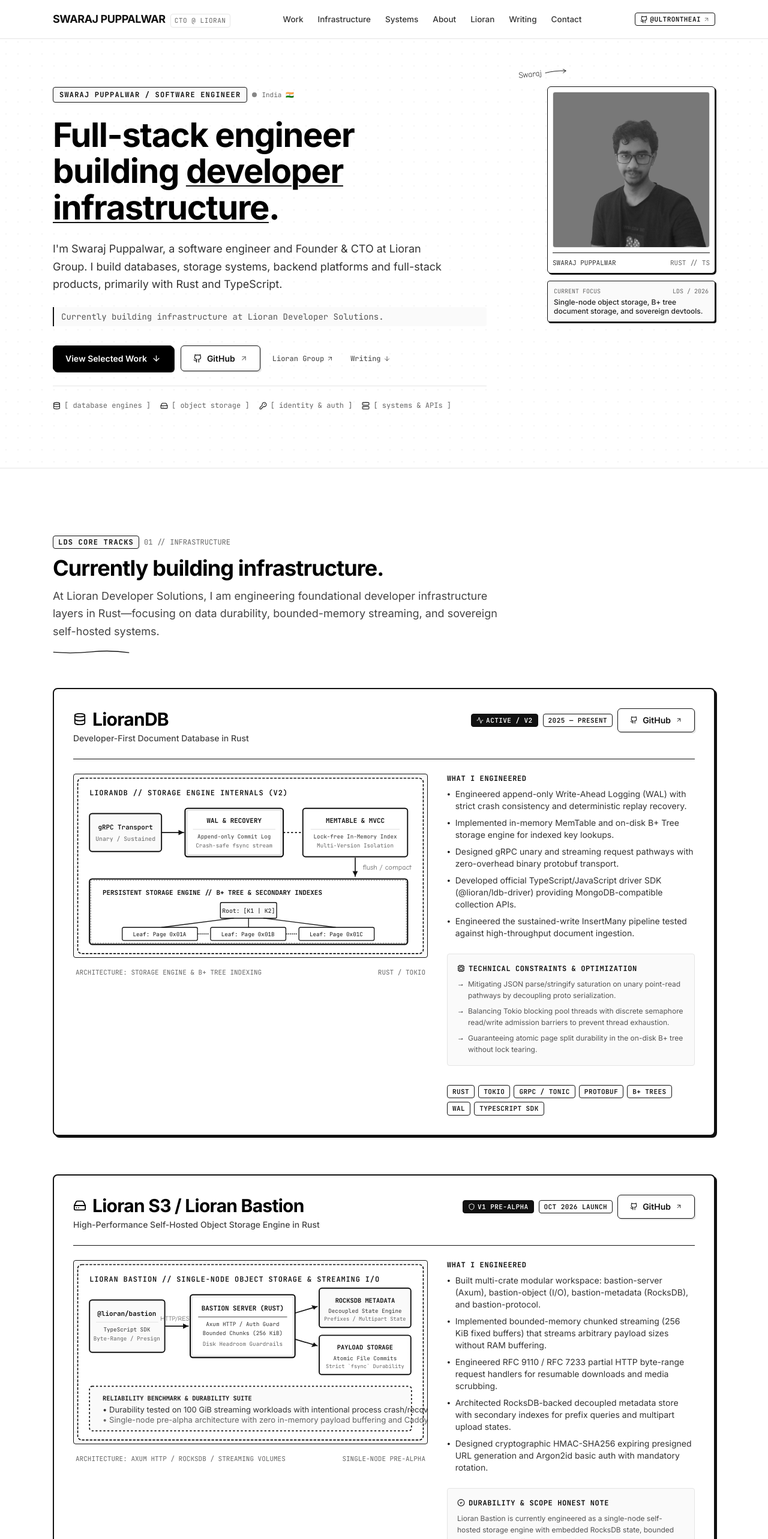
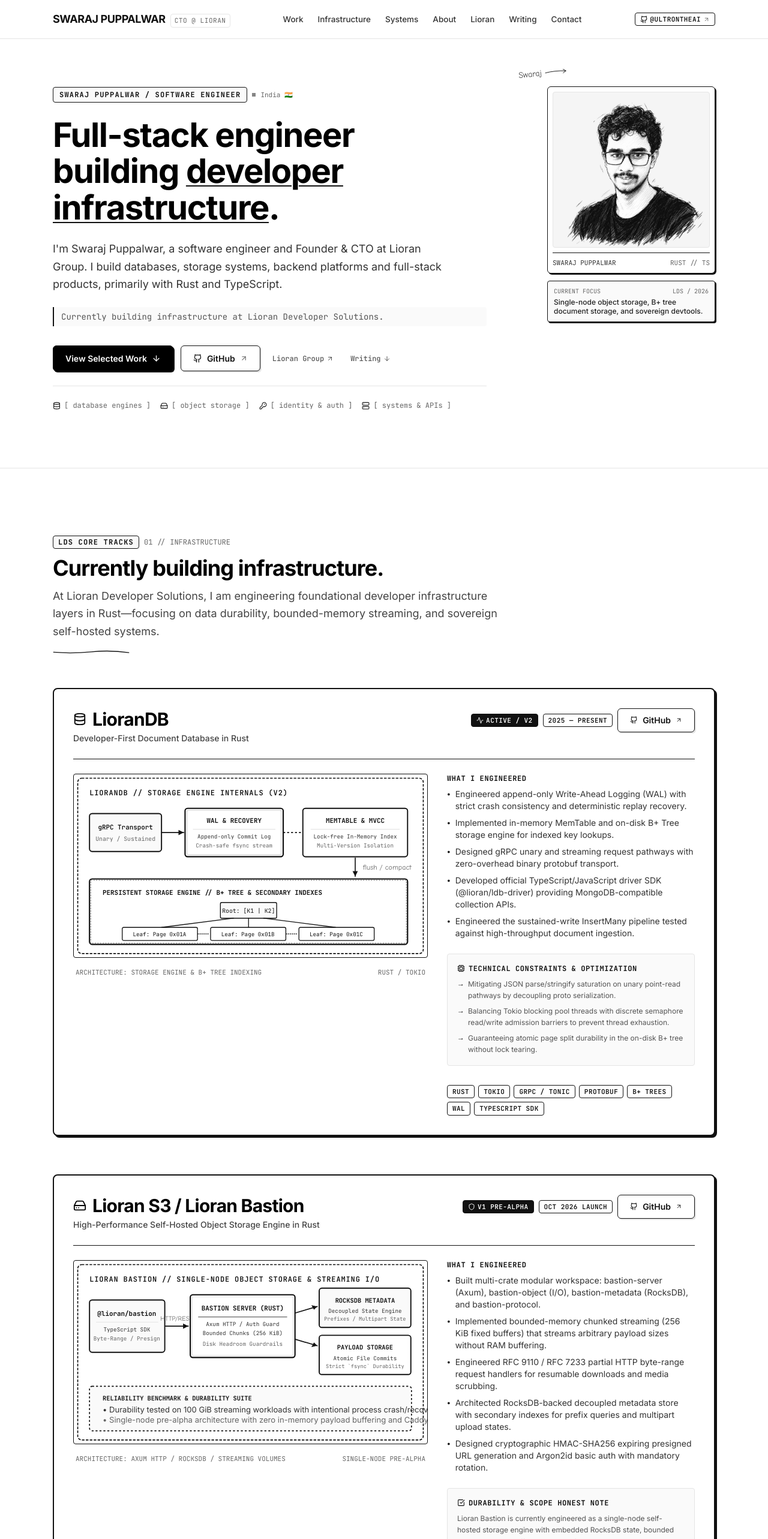
Before and after one commit to UltronTheAI/UltronTheAI, a Next.js app in the folder portfolio/: page / in a window 1280 px wide. Shown: the top 2566 px of the page at 60% size. Built offline with nearby package versions, Linux system fonts and the light colour scheme.

Commit message:
feat: update icons and styles in various components for improved UI consistency

```diff
--- a/portfolio/app/components/Contact.tsx
+++ b/portfolio/app/components/Contact.tsx
@@ -1,7 +1,7 @@
 "use client";
 
 import React, { useState } from "react";
-import { Mail, Github, Twitter, MapPin, Send, CheckCircle2, AlertCircle, ArrowUpRight } from "lucide-react";
+import { Mail, Github, Twitter, MapPin, Send, CheckSquare, AlertTriangle, ArrowUpRight } from "lucide-react";
 import { CONTACT_DATA } from "../data/portfolioData";
 import { HandDrawnUnderline } from "./SketchDrawings";
 
@@ -92,14 +92,14 @@
               {/* Status Alert */}
               {status === "success" && (
                 <div className="p-3 bg-[#FAFAFA] border-2 border-[#111111] rounded flex items-center gap-2.5 text-xs text-[#111111]">
-                  <CheckCircle2 size={16} className="text-[#111111]" />
+                  <CheckSquare size={16} className="text-[#111111]" />
                   <span>Message recorded successfully. Thank you for reaching out.</span>
                 </div>
               )}
 
               {status === "error" && (
                 <div className="p-3 bg-[#FAFAFA] border-2 border-[#111111] rounded flex items-start gap-2.5 text-xs text-[#111111]">
-                  <AlertCircle size={16} className="text-[#111111] shrink-0 mt-0.5" />
+                  <AlertTriangle size={16} className="text-[#111111] shrink-0 mt-0.5" />
                   <div>
                     <span>{errorMessage}</span>
                     <span className="block mt-1">
--- a/portfolio/app/components/CurrentlyBuilding.tsx
+++ b/portfolio/app/components/CurrentlyBuilding.tsx
@@ -1,5 +1,5 @@
 import React from "react";
-import { Database, HardDrive, KeyRound, ArrowUpRight, Github, CheckCircle2, Shield, Cpu, Activity } from "lucide-react";
+import { Database, HardDrive, KeyRound, ArrowUpRight, Github, CheckSquare, Shield, Cpu, Activity } from "lucide-react";
 import { CURRENTLY_BUILDING } from "../data/portfolioData";
 import { DatabaseSketch, StorageSketch, IdentitySketch, HandDrawnUnderline } from "./SketchDrawings";
 
@@ -208,7 +208,7 @@
 
               <div className="p-4 bg-[#FAFAFA] border border-[#E5E5E5] rounded space-y-2">
                 <h4 className="font-mono text-xs font-bold uppercase tracking-wider text-[#111111] flex items-center gap-1.5">
-                  <CheckCircle2 size={13} />
+                  <CheckSquare size={13} />
                   <span>Durability & Scope Honest Note</span>
                 </h4>
                 <p className="text-xs text-[#555555] leading-relaxed">
--- a/portfolio/app/components/Footer.tsx
+++ b/portfolio/app/components/Footer.tsx
@@ -20,7 +20,7 @@
               Full-Stack Software Engineer & Founder/CTO at Lioran Group. Building databases, object storage, and developer infrastructure in Rust & TypeScript.
             </p>
             <div className="flex items-center gap-2 pt-1 font-mono text-[11px] text-[#666666]">
-              <span className="inline-block w-2 h-2 rounded-full bg-[#111111]" />
+              <span className="inline-block w-1.5 h-1.5 bg-[#111111]" />
               <span>Engineered in India 🇮🇳</span>
             </div>
           </div>
--- a/portfolio/app/components/Hero.tsx
+++ b/portfolio/app/components/Hero.tsx
@@ -7,9 +7,6 @@
 export default function Hero() {
   return (
     <section id="home" className="relative pt-28 pb-16 md:pt-36 md:pb-24 border-b border-[#E5E5E5] bg-[#FFFFFF] overflow-hidden">
-      {/* Background paper dot grid */}
-      <div className="absolute inset-0 bg-grid-dots opacity-40 pointer-events-none" />
-
       <div className="relative mx-auto max-w-6xl px-4 sm:px-6">
         <div className="grid grid-cols-1 lg:grid-cols-12 gap-10 items-start">
 
@@ -21,7 +18,7 @@
               <span className="font-mono text-xs font-bold uppercase tracking-widest text-[#111111] bg-[#FAFAFA] border border-[#111111] px-2.5 py-1 rounded">
                 {HERO_DATA.eyebrow}
               </span>
-              <span className="inline-block w-2 h-2 rounded-full bg-[#111111] animate-pulse" />
+              <span className="inline-block w-1.5 h-1.5 bg-[#111111] animate-pulse" />
               <span className="font-mono text-[11px] text-[#666666]">India 🇮🇳</span>
             </div>
 
--- a/portfolio/app/components/SelectedWork.tsx
+++ b/portfolio/app/components/SelectedWork.tsx
@@ -127,7 +127,7 @@
               <button
                 type="button"
                 onClick={prevImage}
-                className="absolute left-3 sm:left-6 z-40 p-3 bg-[#FFFFFF] text-[#000000] rounded-full hover:bg-[#E5E5E5] transition shadow-lg focus:outline-none"
+                className="absolute left-3 sm:left-6 z-40 p-3 bg-[#FFFFFF] text-[#000000] rounded border border-[#111111] hover:bg-[#E5E5E5] transition shadow-[2px_2px_0px_#111111] focus:outline-none"
                 aria-label="Previous Image"
               >
                 <ChevronLeft size={22} />
@@ -151,7 +151,7 @@
               <button
                 type="button"
                 onClick={nextImage}
-                className="absolute right-3 sm:right-6 z-40 p-3 bg-[#FFFFFF] text-[#000000] rounded-full hover:bg-[#E5E5E5] transition shadow-lg focus:outline-none"
+                className="absolute right-3 sm:right-6 z-40 p-3 bg-[#FFFFFF] text-[#000000] rounded border border-[#111111] hover:bg-[#E5E5E5] transition shadow-[2px_2px_0px_#111111] focus:outline-none"
                 aria-label="Next Image"
               >
                 <ChevronRight size={22} />
--- a/portfolio/app/components/SketchDrawings.tsx
+++ b/portfolio/app/components/SketchDrawings.tsx
@@ -2,7 +2,7 @@
 
 // ---------------------------------------------------------------------------
 // HAND-DRAWN SKETCH SYSTEM (Light-mode Monochrome: Paper #FFFFFF / Ink #000000)
-// Authentic technical notebook and systems architecture illustrations
+// Authentic technical notebook and systems architecture illustrations (Clean Geometry, No Circles)
 // ---------------------------------------------------------------------------
 
 export function DatabaseSketch({ className = "w-full h-auto" }: { className?: string }) {
@@ -14,13 +14,8 @@
       className={className}
       aria-label="LioranDB Storage Engine & B+ Tree Architecture Diagram"
     >
-      {/* Background grid dots - faint paper style */}
-      <defs>
-        <pattern id="grid-pattern-db" width="20" height="20" patternUnits="userSpaceOnUse">
-          <circle cx="2" cy="2" r="0.8" fill="#E5E5E5" />
-        </pattern>
-      </defs>
-      <rect width="540" height="280" fill="url(#grid-pattern-db)" rx="6" />
+      {/* Solid Canvas Base */}
+      <rect width="540" height="280" fill="#FFFFFF" rx="6" />
 
       {/* Outer bounding frame - sketch style */}
       <rect
@@ -156,12 +151,7 @@
       className={className}
       aria-label="Lioran S3 / Bastion Object Storage Architecture Diagram"
     >
-      <defs>
-        <pattern id="grid-pattern-storage" width="20" height="20" patternUnits="userSpaceOnUse">
-          <circle cx="2" cy="2" r="0.8" fill="#E5E5E5" />
-        </pattern>
-      </defs>
-      <rect width="540" height="280" fill="url(#grid-pattern-storage)" rx="6" />
+      <rect width="540" height="280" fill="#FFFFFF" rx="6" />
 
       {/* Outer frame */}
       <rect
@@ -283,12 +273,7 @@
       className={className}
       aria-label="Lioran Auth & Identity Infrastructure Flow Diagram"
     >
-      <defs>
-        <pattern id="grid-pattern-auth" width="20" height="20" patternUnits="userSpaceOnUse">
-          <circle cx="2" cy="2" r="0.8" fill="#E5E5E5" />
-        </pattern>
-      </defs>
-      <rect width="540" height="240" fill="url(#grid-pattern-auth)" rx="6" />
+      <rect width="540" height="240" fill="#FFFFFF" rx="6" />
 
       {/* Frame */}
       <rect
@@ -381,12 +366,7 @@
       className={className}
       aria-label="Lioran Group & LDS Developer Infrastructure Ecosystem Tree"
     >
-      <defs>
-        <pattern id="grid-pattern-eco" width="20" height="20" patternUnits="userSpaceOnUse">
-          <circle cx="2" cy="2" r="0.8" fill="#E5E5E5" />
-        </pattern>
-      </defs>
-      <rect width="680" height="340" fill="url(#grid-pattern-eco)" rx="6" />
+      <rect width="680" height="340" fill="#FFFFFF" rx="6" />
 
       {/* Frame */}
       <rect
@@ -530,18 +510,18 @@
   );
 }
 
-// Small stickman founder sketch (Rahul / humble founder archetype as defined in DESIGN.md)
+// Hand-drawn founder sketch (Rahul archetype) with clean angular lines
 export function StickmanFounder({ className = "w-16 h-24 text-black" }: { className?: string }) {
   return (
     <svg viewBox="0 0 60 90" fill="none" xmlns="http://www.w3.org/2000/svg" className={className}>
       {/* Head */}
-      <circle cx="30" cy="18" r="10" stroke="currentColor" strokeWidth="1.75" fill="#FFFFFF" />
+      <rect x="20" y="8" width="20" height="20" rx="3" stroke="currentColor" strokeWidth="1.75" fill="#FFFFFF" />
       {/* Short messy hair strokes */}
-      <path d="M 22 13 Q 26 8, 32 9 Q 36 10, 38 14" stroke="currentColor" strokeWidth="1.5" strokeLinecap="round" />
-      {/* Eyes & slight smile */}
-      <circle cx="26" cy="18" r="1" fill="currentColor" />
-      <circle cx="33" cy="18" r="1" fill="currentColor" />
-      <path d="M 27 22 Q 30 24, 33 22" stroke="currentColor" strokeWidth="1" strokeLinecap="round" />
+      <path d="M 21 8 Q 26 5, 32 6 Q 36 7, 39 8" stroke="currentColor" strokeWidth="1.5" strokeLinecap="round" />
+      {/* Eyes & smile */}
+      <rect x="25" y="15" width="2" height="2" fill="currentColor" />
+      <rect x="33" y="15" width="2" height="2" fill="currentColor" />
+      <path d="M 26 22 L 34 22" stroke="currentColor" strokeWidth="1.2" strokeLinecap="round" />
       {/* Body */}
       <line x1="30" y1="28" x2="30" y2="58" stroke="currentColor" strokeWidth="2" strokeLinecap="round" />
       {/* Arms holding laptop */}
--- a/portfolio/app/globals.css
+++ b/portfolio/app/globals.css
@@ -160,12 +160,6 @@
   box-shadow: 1px 1px 0px #111111;
 }
 
-/* Subtle dot grid pattern */
-.bg-grid-dots {
-  background-image: radial-gradient(#E0E0E0 1px, transparent 1px);
-  background-size: 20px 20px;
-}
-
 /* Subtle technical divider line */
 .technical-rule {
   height: 1px;
```
Also changed, not shown: portfolio/public/user.png.
